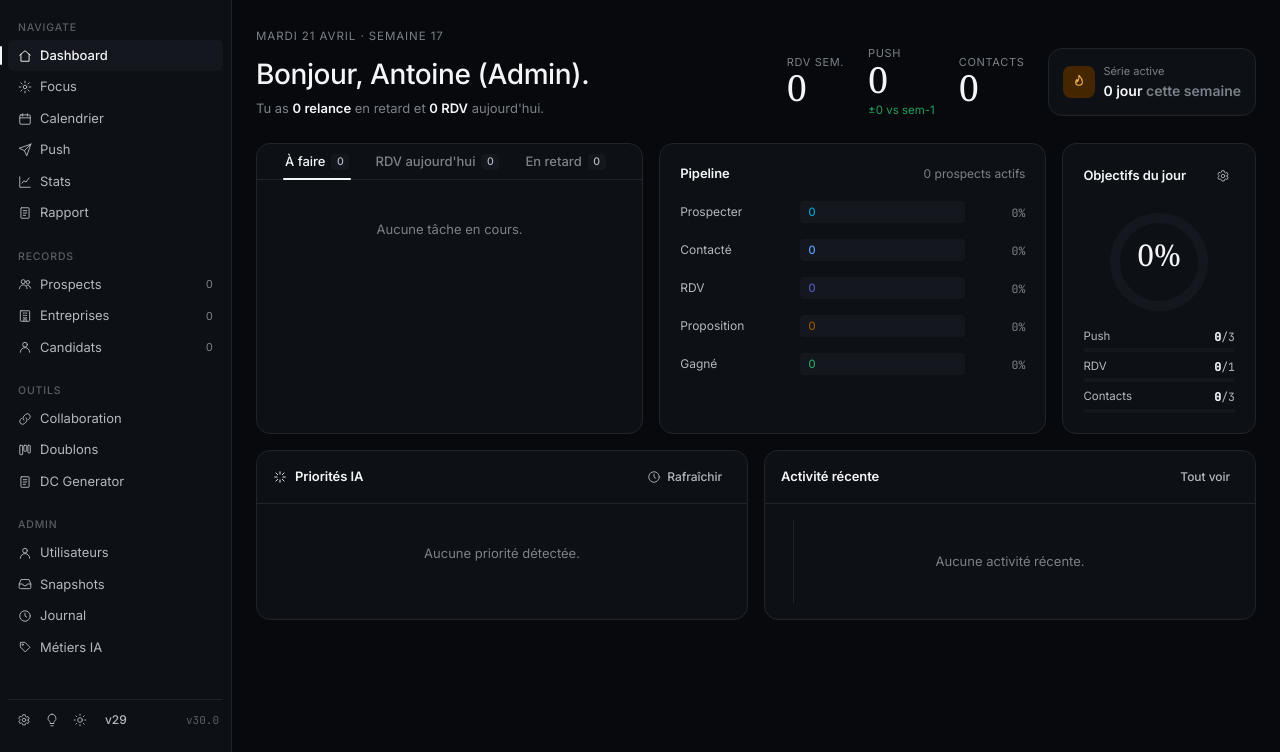
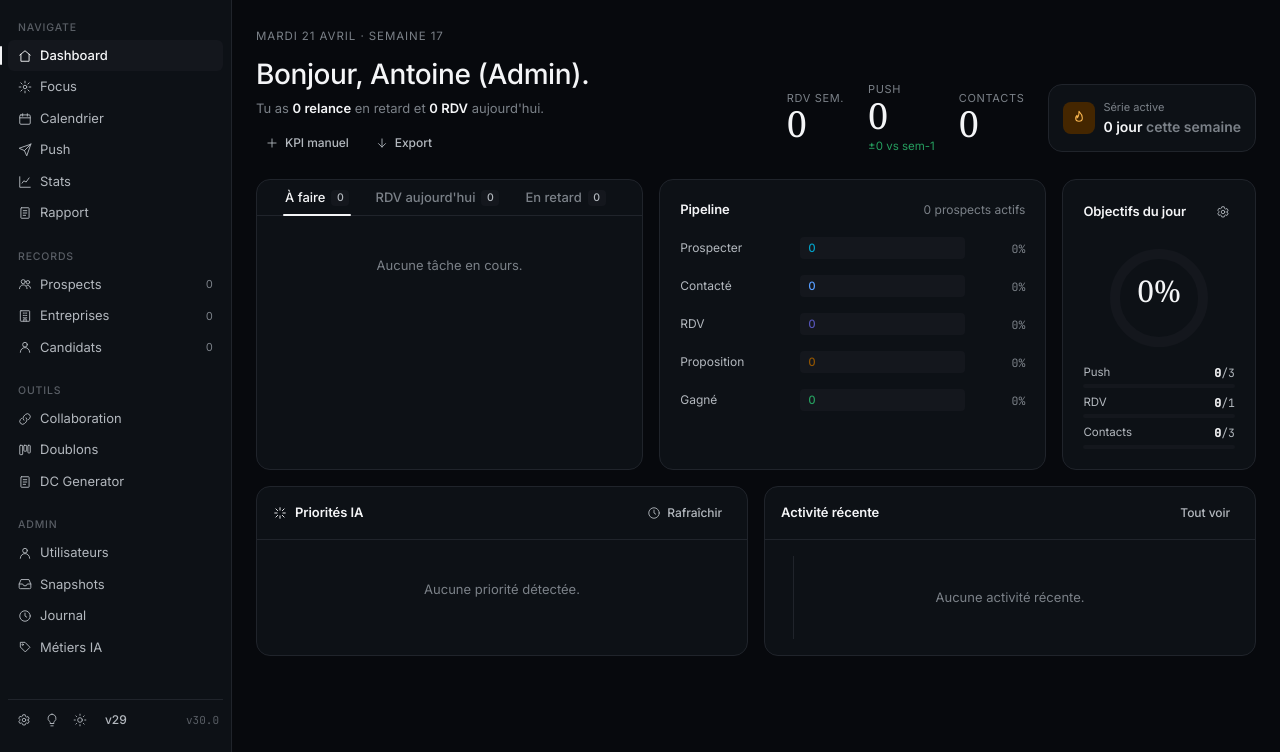
Before and after one commit to AntoineBinet/Prosp_UpV30, a Flask app: page /v30/dashboard in a window 1280 px wide. Shown: the part 48-800 px from the top of the page. Run offline with Flask 2, Linux system fonts and the light colour scheme; the visitor is signed in with stand-in values (Sample User, id 1); data comes from the database, SQL or seed files in the repository; data that the repository does not hold is empty; some libraries are stand-ins or nearby versions; some web fonts are replaced.

Commit message:
feat(v30): dashboard — boutons + KPI manuel + Export (parite v29)
Parite v29 (boutons dans le hero du dashboard). 2 nouveaux boutons
ajoutes dans .v30-hero__actions sous le sous-titre :
- "+ KPI manuel" : redirige vers /dashboard#kpi-manual
- "Export" : redirige vers /dashboard#export

page-dashboard-v2.js gere un petit IIFE qui lit location.hash au
DOMContentLoaded et appelle dv2_openManualKpiModal() / dv2_export
DayRecap() (fonctions globales deja exposees). Le hash est
efface apres declenchement (history.replaceState).

Test visuel : clic sur "+ KPI manuel" depuis /v30/dashboard redirige
vers /dashboard et ouvre la modale "Corriger / ajouter des KPIs"
automatiquement.

Co-Authored-By: Claude Opus 4.7 (1M context) <noreply@anthropic.com>

```diff
--- a/static/css/v30/dashboard.css
+++ b/static/css/v30/dashboard.css
@@ -39,6 +39,13 @@
   font-size: 13px;
   color: var(--text-3);
   margin: 4px 0 0;
+}
+
+.v30-hero__actions {
+  display: flex;
+  gap: 8px;
+  margin-top: 12px;
+  flex-wrap: wrap;
 }
 .v30-hero__subtitle b {
   color: var(--text);
--- a/static/js/page-dashboard-v2.js
+++ b/static/js/page-dashboard-v2.js
@@ -1,5 +1,25 @@
 // Dashboard V2 — Bento Grid Redesign
 // Scoped to [data-page="dashboard_v2"]
+
+// Hash-based auto-open (used when /v30/dashboard redirects back to legacy
+// for modal-driven actions). Runs once when hash matches.
+(function () {
+  function tryHashAction() {
+    var h = (window.location.hash || '').toLowerCase();
+    if (h === '#kpi-manual' && typeof dv2_openManualKpiModal === 'function') {
+      dv2_openManualKpiModal();
+      history.replaceState(null, '', window.location.pathname);
+    } else if (h === '#export' && typeof dv2_exportDayRecap === 'function') {
+      dv2_exportDayRecap();
+      history.replaceState(null, '', window.location.pathname);
+    }
+  }
+  if (document.readyState === 'loading') {
+    document.addEventListener('DOMContentLoaded', function () { setTimeout(tryHashAction, 400); });
+  } else {
+    setTimeout(tryHashAction, 400);
+  }
+})();
 
 // ─── Constants ───
 var DV2_STATUS_ORDER = ["Pas d'actions", "Appele", "A rappeler", "Messagerie", "Rendez-vous", "Prospecte", "Pas interesse"];
--- a/static/js/v30/dashboard.js
+++ b/static/js/v30/dashboard.js
@@ -452,10 +452,27 @@
     });
   }
 
+  // Boutons hero : KPI manuel + Export (parite v29).
+  // La modale "KPI manuel" et l'export sont implementes cote legacy —
+  // on redirige vers /dashboard avec un hash qui declenche l'ouverture.
+  function bindHeroActions() {
+    var btnKpi = $('[data-v30-dash-kpi-manual]');
+    if (btnKpi) btnKpi.addEventListener('click', function () {
+      window.location.href = '/dashboard#kpi-manual';
+    });
+    var btnExport = $('[data-v30-dash-export]');
+    if (btnExport) btnExport.addEventListener('click', function () {
+      window.location.href = '/dashboard#export';
+    });
+  }
+
   if (document.readyState === 'loading') {
-    document.addEventListener('DOMContentLoaded', function () { hydrate(); bindRefresh(); });
+    document.addEventListener('DOMContentLoaded', function () {
+      hydrate(); bindRefresh(); bindHeroActions();
+    });
   } else {
     hydrate();
     bindRefresh();
+    bindHeroActions();
   }
 })();
--- a/templates/v30/dashboard.html
+++ b/templates/v30/dashboard.html
@@ -23,6 +23,16 @@
       <p class="v30-hero__subtitle" data-v30-dash="hero-subtitle">
         <span class="skel" style="display:inline-block;width:240px;height:13px;"></span>
       </p>
+      <div class="v30-hero__actions">
+        <button type="button" class="btn btn-ghost btn-sm" data-v30-dash-kpi-manual
+                title="Ajouter un KPI manuel (appel, note, push hors app)">
+          {{ ui.icon('plus', 13) }} KPI manuel
+        </button>
+        <button type="button" class="btn btn-ghost btn-sm" data-v30-dash-export
+                title="Exporter les données du dashboard">
+          {{ ui.icon('arrowD', 13) }} Export
+        </button>
+      </div>
     </div>
     <div class="v30-hero__kpis" data-v30-dash="hero-kpis">
       {% for k in [{'key':'rdv','label':'RDV sem.'},{'key':'push','label':'Push'},{'key':'contacts','label':'Contacts'}] %}
```
